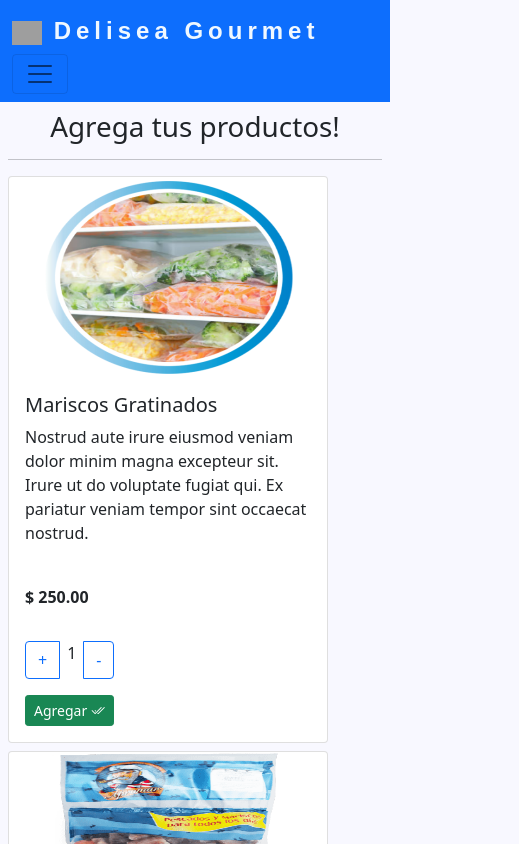
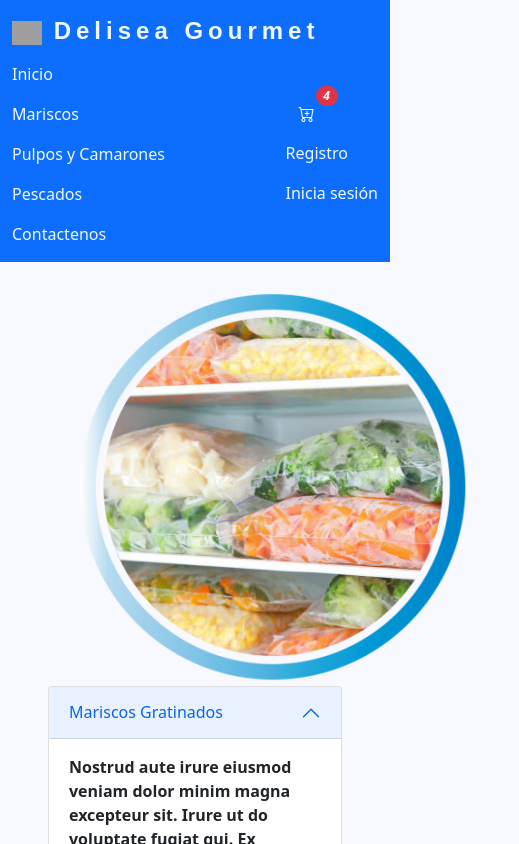
Before and after one commit to giovagr20/delisea-ecommerce, a React (Create React App) app: page /item/1 in a window 390 px wide. Shown: the top 844 px of the page, 519 px wide, since content can reach past the window. Built offline with nearby package versions, Linux system fonts and the light colour scheme; grey boxes are pictures that could not be loaded.

Commit message:
Ajuste entrega 7

```diff
--- a/src/App.css
+++ b/src/App.css
@@ -61,3 +61,7 @@
 .card-img-top:hover {
   background-color: darkgrey !important;
 }
+
+.hover-card:hover {
+  background-color: grey;
+}
--- a/src/App.tsx
+++ b/src/App.tsx
@@ -1,12 +1,20 @@
 import './App.css';
+import { BrowserRouter, Routes, Route } from "react-router-dom";
 import { Navbar } from './components/navbar';
 import { ItemListContainer } from './components/Item/ItemListContainer';
+import { ItemDetailContainer } from './components/Item/ItemDetailContainer';
 
 function App() {
   return (
     <>
-      <Navbar />
-      <ItemListContainer />
+      <BrowserRouter>
+        <Navbar />
+        <Routes>
+          <Route path='/' element={<ItemListContainer />} />
+          <Route path='/category/:idCategory' element={<ItemListContainer />} />
+          <Route path='/item/:idItem' element={<ItemDetailContainer />} />
+        </Routes>
+      </BrowserRouter>
     </>
   );
 }
--- a/src/components/Item/Item.tsx
+++ b/src/components/Item/Item.tsx
@@ -2,10 +2,12 @@ import "bootstrap/dist/css/bootstrap.min.css";
 import { Products } from "../../models/products";
 import { ItemCount } from "./ItemCount";
 import '../../App.css'
+import { Link } from "react-router-dom";
 
 export const Item = (props: Products) => {
 
     return (
+        <Link to={`/item/${props.id}`} style={{ "textDecoration": "none" }} className="hover-card" >
             <div className="card mb-2" key={props.id} defaultValue="{props.pictureUrl}" style={{ "width": "20rem" }}>
                 <img src={props.pictureUrl} className="card-img-top" alt={props.title}
                     style={{ "height": "200px", "width": "auto" }} />
@@ -18,5 +20,6 @@ export const Item = (props: Products) => {
                     <ItemCount stock="5" initial="1" />
                 </div>
             </div>
+        </Link>
     );
 };
--- /dev/null
+++ b/src/components/Item/ItemDetail.tsx
@@ -0,0 +1,34 @@
+import { Products } from "../../models/products";
+
+export const ItemDetail = (props: Products) => {
+  return (
+    <div className="row p-4">
+      <div className="col-md-4">
+        <img src={props.pictureUrl} alt={props.title} className="rounded float-start"
+          style={{ "width": "auto", "height": "auto" }} />
+      </div>
+      <div className="col-md-8">
+        <div className="container">
+          <div className="mb-3 row">
+            <div className="accordion" id="accordionExample">
+              <div className="accordion-item">
+                <h2 className="accordion-header" id="headingOne">
+                  <button className="accordion-button" type="button" data-bs-toggle="collapse" data-bs-target="#collapseOne" aria-expanded="true" aria-controls="collapseOne">
+                    {props.title}
+                  </button>
+                </h2>
+                <div id="collapseOne" className="accordion-collapse collapse show" aria-labelledby="headingOne" data-bs-parent="#accordionExample">
+                  <div className="accordion-body">
+                    <strong>{props.descripcion}</strong>
+                    <br />
+                    <code> $ {props.price}.00 </code>
+                  </div>
+                </div>
+              </div>
+            </div>
+          </div>
+        </div>
+      </div>
+    </div>
+  )
+}
--- /dev/null
+++ b/src/components/Item/ItemDetailContainer.tsx
@@ -0,0 +1,39 @@
+import { useEffect, useState } from "react"
+import { useParams } from "react-router"
+import Swal from "sweetalert2"
+import { ItemProducts } from "../../constants/products_items"
+import { Products } from "../../models/products"
+import { customFetch } from "../../utils/customFetch"
+import { ItemDetail } from "./ItemDetail"
+
+
+export const ItemDetailContainer = () => {
+
+  const [item, setItem] = useState(Array<Products>());
+  const { idItem } = useParams<{ idItem: string }>();
+
+  useEffect(() => {
+    customFetch(1500, ItemProducts.filter((item: Products) => item.id === parseInt(idItem as string))).then(result => setItem(result))
+  }, []);
+
+  return (
+    <> {
+      item.length <= 0 ?
+        <div className="alert alert-primary" role="alert">
+          No hay datos, por favor reintentar </div> :
+        item.map((element: Products) => {
+          return (
+            <ItemDetail key={element.id}
+              id={element.id}
+              title={element.title}
+              descripcion={element.descripcion}
+              price={element.price}
+              pictureUrl={element.pictureUrl}
+              idCategory={element.idCategory}
+              category={element.category} />
+          )
+        })
+    }
+    </>
+  )
+}
--- a/src/components/Item/ItemList.tsx
+++ b/src/components/Item/ItemList.tsx
@@ -1,28 +1,45 @@
-import { Item } from "./Item";
 import "bootstrap/dist/css/bootstrap.min.css";
 import { Products } from "../../models/products";
 import { ItemProducts } from "../../constants/products_items";
 import { useEffect, useState } from "react";
+import { Item } from "./Item";
+import { customFetch } from "../../utils/customFetch";
+import { useParams } from "react-router";
+import Swal from "sweetalert2";
 
-export const ItemList = (props: Array<Products>) => {
 
-    const [properties, setProperties] = useState(props as Array<Products>);
+export const ItemList = (props: number) => {
+
+    const { idCategory } = useParams<{ idCategory: string }>();
+    const [properties, setProperties] = useState(Array<Products>());
 
     useEffect(() => {
-        console.log(props.length);
-        setProperties(props);
-    }, []);
-
-    if (props.length <= 0)
+        customFetch(2000, ItemProducts.filter((item: Products) => {
+            if (parseInt(idCategory as string) === undefined) return item;
+            return item.idCategory === parseInt(idCategory as string);
+        })).then((result: Array<Products>) => {
+            console.log(result);
+            setProperties(result);
+        }).catch(err => console.log(err));
+    }, [properties]);
     return (
-            <div className="alert alert-primary" role="alert">
-                No hay datos!
+        <> {
+            <div className="row"> {
+                properties.length !== 0 ?
+                    properties.map((element: Products) => {
+                        return (
+                            <div className="col-md" key={element.id}>
+                                <Item key={element.id}
+                                    id={element.id}
+                                    title={element.title}
+                                    descripcion={element.descripcion}
+                                    price={element.price}
+                                    pictureUrl={element.pictureUrl}
+                                    idCategory={element.idCategory}
+                                    category={element.category} />
                             </div>
                         )
-    else
-        return (
-            <div className="row"> {
-                ItemProducts.map((element: Products) => {
+                    }) : ItemProducts.map((element: Products) => {
                         return (
                             <div className="col-md" key={element.id}>
                                 <Item key={element.id}
@@ -38,5 +55,6 @@ export const ItemList = (props: Array<Products>) => {
                     })
             }
             </div>
+        } </>
     );
 }
--- a/src/components/Item/ItemListContainer.tsx
+++ b/src/components/Item/ItemListContainer.tsx
@@ -4,19 +4,13 @@ import { ItemList } from './ItemList';
 import { ItemProducts } from '../../constants/products_items';
 import { Products } from '../../models/products';
 import { customFetch } from '../../utils/customFetch';
-
-/**                 <ItemCount stock="5" initial="1" />
- */
+import { useParams } from 'react-router';
 
 export const ItemListContainer = () => {
 
-    const [items, setItems] = useState<Array<Products>>();
+    const { idCategory } = useParams<{ idCategory: string }>();
 
-    useEffect(() => {
-        customFetch(2000, ItemProducts.filter((item: Products) => {
-            if (item.id > 0) return item;
-        })).then((result: Array<Products>) => setItems(result)).catch(err => console.log(err));
-    }, [items]);
+    const numberIdCategory: number = parseInt(idCategory as string);
 
     return (
         <>
@@ -24,7 +18,7 @@ export const ItemListContainer = () => {
                 <div className="display-6 text-center">
                     <strong>Agrega tus productos!</strong></div>
                 <hr />
-                <ItemList {...items as Array<Products>} />
+                <ItemList {...numberIdCategory} />
             </div>
         </>
     )
--- a/src/components/navbar.tsx
+++ b/src/components/navbar.tsx
@@ -2,6 +2,7 @@ import "bootstrap/dist/css/bootstrap.min.css";
 import "../App.css";
 import logo from "../logocode.png";
 import { CartWidget } from "./Cart/CartWidget";
+import { Link } from "react-router-dom";
 
 const nombreApp = "Delisea Gourmet";
 
@@ -18,35 +19,21 @@ export const Navbar = () => {
         >
           <img src={logo} alt="" width="30" height="24" /> {nombreApp}
         </a>
-        <button
-          className="navbar-toggler"
-          type="button"
-          data-bs-toggle="collapse"
-          data-bs-target="#navbarNav"
-          aria-controls="navbarNav"
-          aria-expanded="false"
-          aria-label="Toggle navigation"
-        >
-          <span className="navbar-toggler-icon"></span>
-        </button>
-        <div className="collapse navbar-collapse d-center" id="navbarNav">
-          <ul className="navbar-nav">
+
+        <ul className="navbar-nav d-center">
           <li className="nav-item">
-              <a className="nav-link active" aria-current="page" href="/">
+            <Link to="/" className="nav-link">
               {" "}
-                Inicio
-              </a>
+              Inicio</Link>
           </li>
-            <li className="nav-item dropdown">
-              <a className="nav-link  dropdown-toggle" href="/" id="navbarDropdown" role="button" data-bs-toggle="dropdown" aria-expanded="false">
-                {" "}
-                Productos
-              </a>
-              <ul className="dropdown-menu" aria-labelledby="navbarDropdown">
-                <li><a className="dropdown-item" href="#">Mariscos</a></li>
-                <li><a className="dropdown-item" href="#">Pulpos y Camarones</a></li>
-                <li><a className="dropdown-item" href="#">Pescados</a></li>
-              </ul>
+          <li className="nav-item">
+            <Link to="/category/1" className="nav-link" >Mariscos</Link>
+          </li>
+          <li className="nav-item">
+            <Link to="/category/2" className="nav-link">Pulpos y Camarones</Link>
+          </li>
+          <li className="nav-item">
+            <Link to="/category/3" className="nav-link">Pescados</Link>
           </li>
           <li className="nav-item">
             <a className="nav-link" href="/">
@@ -55,9 +42,7 @@ export const Navbar = () => {
             </a>
           </li>
         </ul>
-        </div>
-        <div className="collapse navbar-collapse d-right">
-          <ul className="navbar-nav">
+        <ul className="navbar-nav d-right">
           <li className="nav-item">
             <CartWidget />
           </li>
@@ -73,7 +58,6 @@ export const Navbar = () => {
           </li>
         </ul>
       </div>
-      </div>
     </nav>
   );
 };
```
Also changed, not shown: 1 other file (tests, documents, lock files or other folders). Lines whose indentation alone changed are shown as unchanged.
